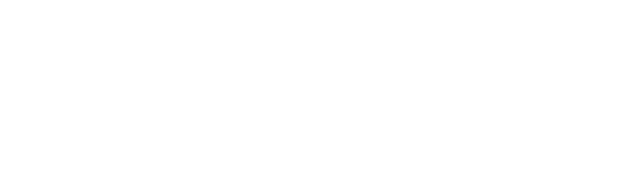
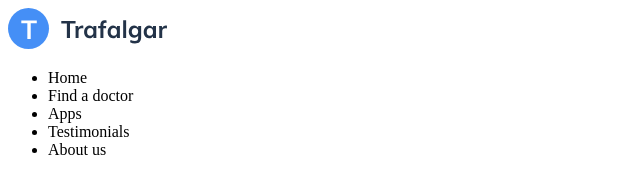
Before and after one commit to Tolkinxon/trafalgar, a plain HTML site: page index.html in a window 1280 px wide. Shown: the whole page, without its empty margins (0-640 px from the left). Drawn offline with Linux system fonts and the light colour scheme.

Commit message:
some arrays is created

```diff
--- a/index.html
+++ b/index.html
@@ -6,6 +6,17 @@
     <title>Document</title>
 </head>
 <body>
-
+    <header>
+        <div class="container">
+            <img src="images/logo.svg" alt="Main trafolgar logo">
+            <ul>
+                <li> Home </li>
+                <li> Find a doctor </li>
+                <li> Apps </li>
+                <li> Testimonials </li>
+                <li> About us </li>
+            </ul>
+        </div>
+    </header>
 </body>
 </html>
```
Also changed, not shown: images/logo.svg (added).
